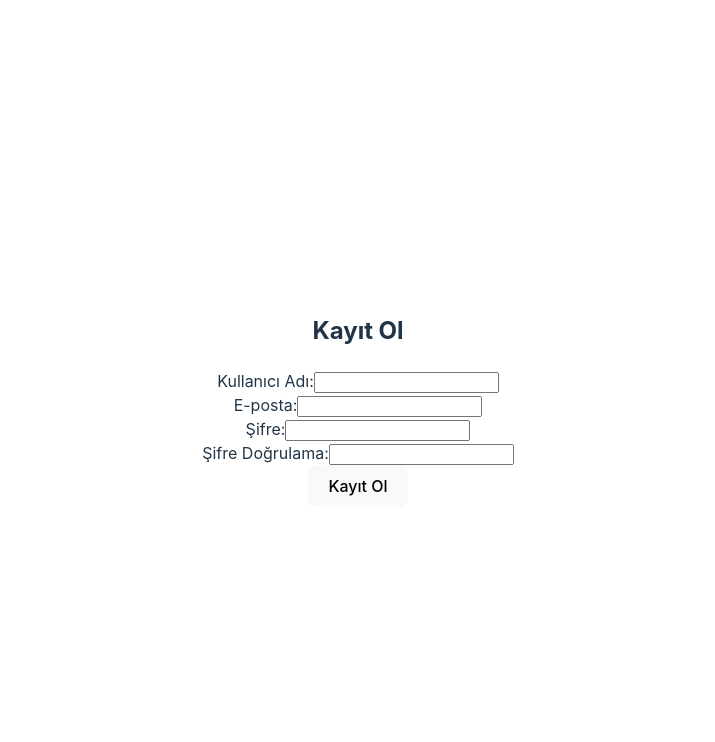
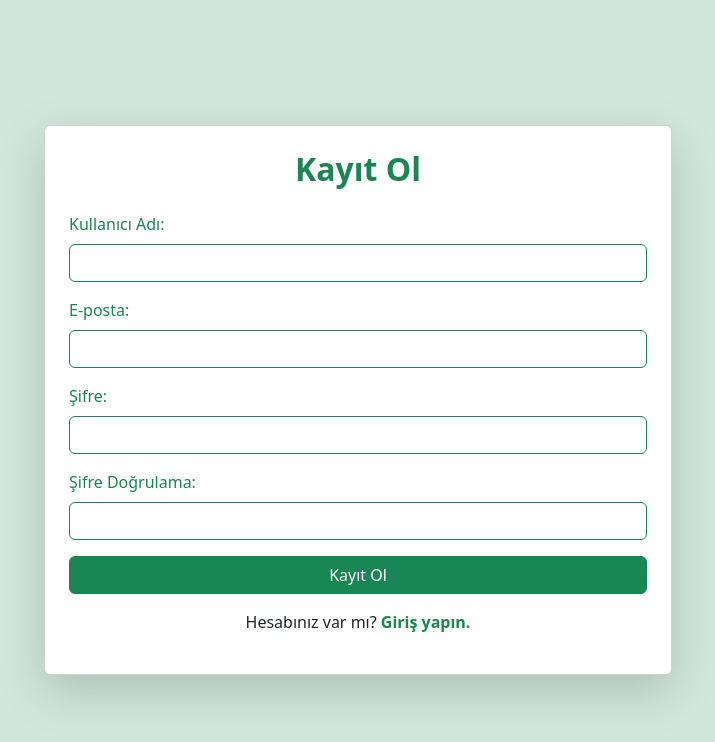
Before and after one commit to etudatafy/datafy, a Vue app in the folder frontend_vue/: page /kayit-ol in a window 1280 px wide. Shown: the top 742 px of the page, without its empty margins (282-997 px from the left). Built offline with nearby package versions, Linux system fonts and the light colour scheme.

Commit message:
Added Bootstrap 5 and designed pages for login, registration, and homepage.

```diff
--- a/frontend_vue/package.json
+++ b/frontend_vue/package.json
@@ -9,7 +9,10 @@
     "preview": "vite preview"
   },
   "dependencies": {
+    "@popperjs/core": "^2.11.8",
     "axios": "^1.7.9",
+    "bootstrap": "^5.3.3",
+    "bootstrap-icons": "^1.11.3",
     "vue": "^3.5.13",
     "vue-router": "^4.5.0",
     "vuex": "^4.1.0"
--- a/frontend_vue/src/main.js
+++ b/frontend_vue/src/main.js
@@ -1,8 +1,10 @@
 import { createApp } from 'vue';
-import './style.css';
 import App from './App.vue';
 import router from './router';
 import store from './store';
+import 'bootstrap/dist/css/bootstrap.min.css';
+import 'bootstrap/dist/js/bootstrap.bundle.min.js';
+import "bootstrap-icons/font/bootstrap-icons.css";
 
 const app = createApp(App);
 
--- a/frontend_vue/src/pages/HomePage.vue
+++ b/frontend_vue/src/pages/HomePage.vue
@@ -1,17 +1,73 @@
 <template>
-  <div>
-    <h1>Ana Sayfa</h1>
-    <div>
-      <router-link to="/yapay-zeka-yardim">Yapay Zeka Sohbet</router-link>
-      <router-link to="/canli-destek">Canlı Destek</router-link>
-      <router-link to="/gelisim-analiz">Gelişim Analizi</router-link>
-      <router-link to="/ayarlar">Ayarlar</router-link>
+  <div class="container-fluid d-flex flex-column align-items-center justify-content-center vh-100 bg-success-subtle">
+    <!-- Ana Sayfa Başlığı -->
+    <h1 class="fw-bold text-dark mb-4" style="font-size: 2.5rem; text-shadow: 2px 2px 8px rgba(0, 0, 0, 0.1);">
+      Ana Sayfa
+    </h1>
+
+    <!-- Sayaç Kısmı -->
+    <div class="card shadow-lg text-center mb-4 p-4 w-50">
+      <h2 class="fw-bold text-muted" style="font-size: 1.8rem;">
+        YKS'ye Kalan Süre
+      </h2>
+      <p class="fs-4 fw-semibold text-danger mt-2" id="countdown"></p>
+    </div>
+
+    <!-- Router Linkleri -->
+    <div class="row w-50 g-3">
+      <div class="col-6">
+        <router-link to="/yapay-zeka-yardim" class="btn btn-success w-100 py-3 d-flex align-items-center justify-content-center">
+          <i class="bi bi-robot fs-4 me-2"></i> <span>Yapay Zeka Yardım</span>
+        </router-link>
+      </div>
+      <div class="col-6">
+        <router-link to="/gelisim-analiz" class="btn btn-primary w-100 py-3 d-flex align-items-center justify-content-center">
+          <i class="bi bi-bar-chart-line fs-4 me-2"></i> <span>Gelişim Analizi</span>
+        </router-link>
+      </div>
+      <div class="col-6">
+        <router-link to="/canli-destek" class="btn btn-danger w-100 py-3 d-flex align-items-center justify-content-center">
+          <i class="bi bi-headset fs-4 me-2"></i> <span>Canlı Destek</span>
+        </router-link>
+      </div>
+      <div class="col-6">
+        <router-link to="/ayarlar" class="btn btn-secondary w-100 py-3 d-flex align-items-center justify-content-center">
+          <i class="bi bi-gear fs-4 me-2"></i> <span>Ayarlar</span>
+        </router-link>
+      </div>
     </div>
   </div>
 </template>
 
 <script>
 export default {
+  mounted() {
+    this.startCountdown();
+  },
+  methods: {
+    startCountdown() {
+      const examDate = new Date("June 15, 2025 10:00:00").getTime();
+      const countdownElement = document.getElementById("countdown");
 
+      const updateCountdown = () => {
+        const now = new Date().getTime();
+        const timeLeft = examDate - now;
+
+        if (timeLeft > 0) {
+          const days = Math.floor(timeLeft / (1000 * 60 * 60 * 24));
+          const hours = Math.floor((timeLeft % (1000 * 60 * 60 * 24)) / (1000 * 60 * 60));
+          const minutes = Math.floor((timeLeft % (1000 * 60 * 60)) / (1000 * 60));
+          const seconds = Math.floor((timeLeft % (1000 * 60)) / 1000);
+
+          countdownElement.innerText = `${days} gün ${hours} saat ${minutes} dakika ${seconds} saniye`;
+        } else {
+          countdownElement.innerText = "Sınav zamanı!";
+        }
+      };
+
+      updateCountdown();
+      setInterval(updateCountdown, 1000);
+    }
+  }
 };
 </script>
--- a/frontend_vue/src/pages/LoginPage.vue
+++ b/frontend_vue/src/pages/LoginPage.vue
@@ -1,17 +1,33 @@
 <template>
-  <div class="login-container">
-    <h2>Giriş Yap</h2>
-    <form @submit.prevent="login">
-      <div>
-        <label for="email">E-posta:</label>
-        <input type="email" id="email" v-model="form.email" required />
+  <div class="container-fluid d-flex justify-content-center align-items-center vh-100 bg-success-subtle">
+    <div class="card p-4 shadow-lg w-50">
+      <h2 class="text-center text-success fw-bold mb-4">Giriş Yap</h2>
+      <form @submit.prevent="login">
+        <div class="mb-3">
+          <label for="email" class="form-label text-success">E-posta:</label>
+          <input type="email" id="email" class="form-control border-success" v-model="form.email" required />
+        </div>
+        <div class="mb-3">
+          <label for="password" class="form-label text-success">Şifre:</label>
+          <input type="password" id="password" class="form-control border-success" v-model="form.password" required />
+        </div>
+        <button type="submit" class="btn btn-success w-100" :disabled="loading">
+          <span v-if="loading">
+            <span class="spinner-border spinner-border-sm"></span> Giriş Yapılıyor...
+          </span>
+          <span v-else>Giriş Yap</span>
+        </button>
+      </form>
+
+      <!-- Kayıt Ol Butonu -->
+      <div class="text-center mt-3">
+        <p class="text-dark">Hesabınız yok mu?
+          <router-link to="/kayit-ol" class="text-decoration-none fw-semibold text-success">
+            Kayıt olun.
+          </router-link>
+        </p>
       </div>
-      <div>
-        <label for="password">Şifre:</label>
-        <input type="password" id="password" v-model="form.password" required />
-      </div>
-      <button type="submit">Giriş Yap</button>
-    </form>
+    </div>
   </div>
 </template>
 
@@ -25,10 +41,12 @@ export default {
         email: '',
         password: '',
       },
+      loading: false, // Yükleme göstergesi için
     };
   },
   methods: {
     async login() {
+      this.loading = true;
       try {
         const response = await axios.post('http://localhost:3000/api/auth/login', {
           email: this.form.email,
@@ -47,6 +65,8 @@ export default {
           error.response?.data?.message || 'Giriş sırasında hata oluştu.';
         alert(errorMessage);
         console.error('Hata:', error);
+      } finally {
+        this.loading = false;
       }
     },
   },
--- a/frontend_vue/src/pages/RegisterPage.vue
+++ b/frontend_vue/src/pages/RegisterPage.vue
@@ -1,25 +1,36 @@
 <template>
-  <div class="register-container">
-    <h2>Kayıt Ol</h2>
-    <form @submit.prevent="register">
-      <div>
-        <label for="username">Kullanıcı Adı:</label>
-        <input type="text" id="username" v-model="form.username" required />
+  <div class="container-fluid d-flex justify-content-center align-items-center vh-100 bg-success-subtle">
+    <div class="card p-4 shadow-lg w-50">
+      <h2 class="text-center text-success fw-bold mb-4">Kayıt Ol</h2>
+      <form @submit.prevent="register">
+        <div class="mb-3">
+          <label for="username" class="form-label text-success">Kullanıcı Adı:</label>
+          <input type="text" id="username" class="form-control border-success" v-model="form.username" required />
+        </div>
+        <div class="mb-3">
+          <label for="email" class="form-label text-success">E-posta:</label>
+          <input type="email" id="email" class="form-control border-success" v-model="form.email" required />
+        </div>
+        <div class="mb-3">
+          <label for="password" class="form-label text-success">Şifre:</label>
+          <input type="password" id="password" class="form-control border-success" v-model="form.password" required />
+        </div>
+        <div class="mb-3">
+          <label for="confirmPassword" class="form-label text-success">Şifre Doğrulama:</label>
+          <input type="password" id="confirmPassword" class="form-control border-success" v-model="form.confirmPassword" required />
+        </div>
+        <button type="submit" class="btn btn-success w-100">Kayıt Ol</button>
+      </form>
+
+      <!-- Giriş Yap Butonu -->
+      <div class="text-center mt-3">
+        <p class="text-dark">Hesabınız var mı?
+          <router-link to="/giris-yap" class="text-decoration-none fw-semibold text-success">
+            Giriş yapın.
+          </router-link>
+        </p>
       </div>
-      <div>
-        <label for="email">E-posta:</label>
-        <input type="email" id="email" v-model="form.email" required />
-      </div>
-      <div>
-        <label for="password">Şifre:</label>
-        <input type="password" id="password" v-model="form.password" required />
-      </div>
-      <div>
-        <label for="confirmPassword">Şifre Doğrulama:</label>
-        <input type="password" id="confirmPassword" v-model="form.confirmPassword" required />
-      </div>
-      <button type="submit">Kayıt Ol</button>
-    </form>
+    </div>
   </div>
 </template>
 
```
Also changed, not shown: 1 other file (tests, documents, lock files or other folders).
